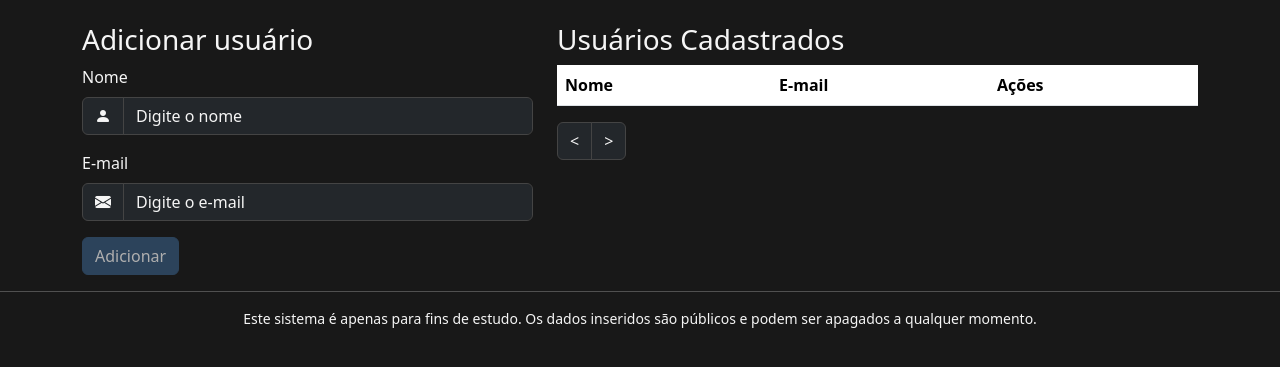
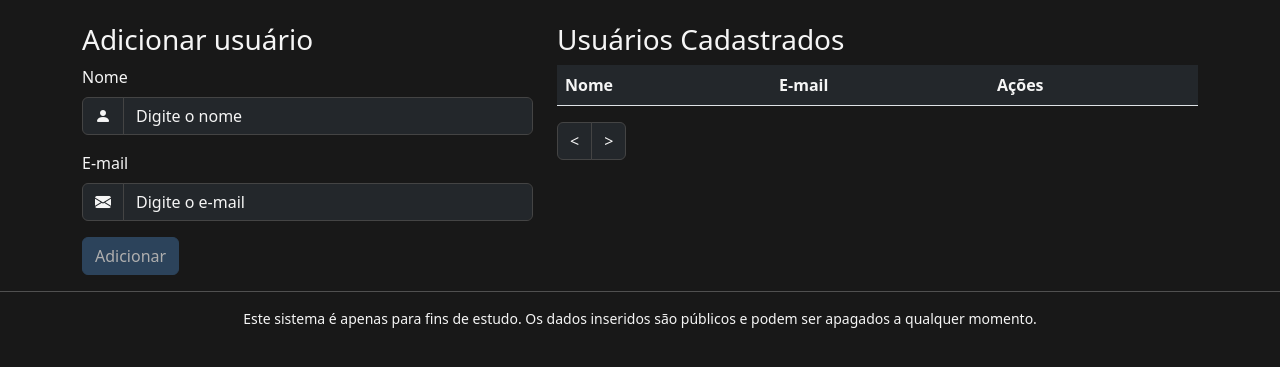
Before and after one commit to ErikCarvalho94/cadastro-de-usuarios, a website: page docs/index.html in a window 1280 px wide. Both pictures are taken after a click on the button "Alternar tema". Shown: the part 57-424 px from the top of the page. Drawn offline with nearby package versions, Linux system fonts and the light colour scheme; no server answers.

Commit message:
fix: aplica cor clara ao cabeçalho da tabela no tema escuro para melhor legibilidade

```diff
--- a/docs/style.css
+++ b/docs/style.css
@@ -34,6 +34,11 @@ body.tema-escuro .bg-primary {
 body.tema-escuro .table-striped > tbody > tr > td {
     color: #f5f5f5 !important;
     background-color: #282b23 !important;
+}
+
+body.tema-escuro .table thead th {
+    color: #f5f5f5 !important;
+    background-color: #23272b !important;
 }
 
 body.tema-escuro .form-control,
```
